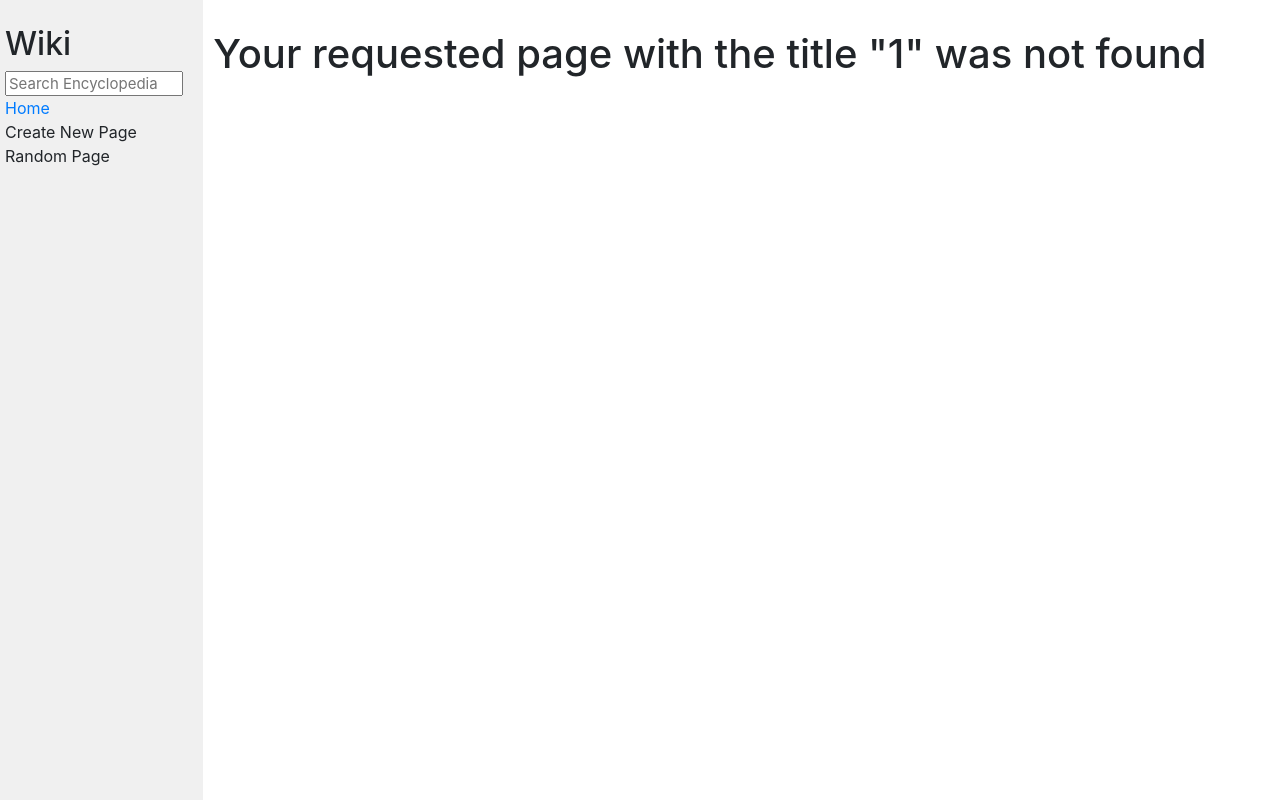
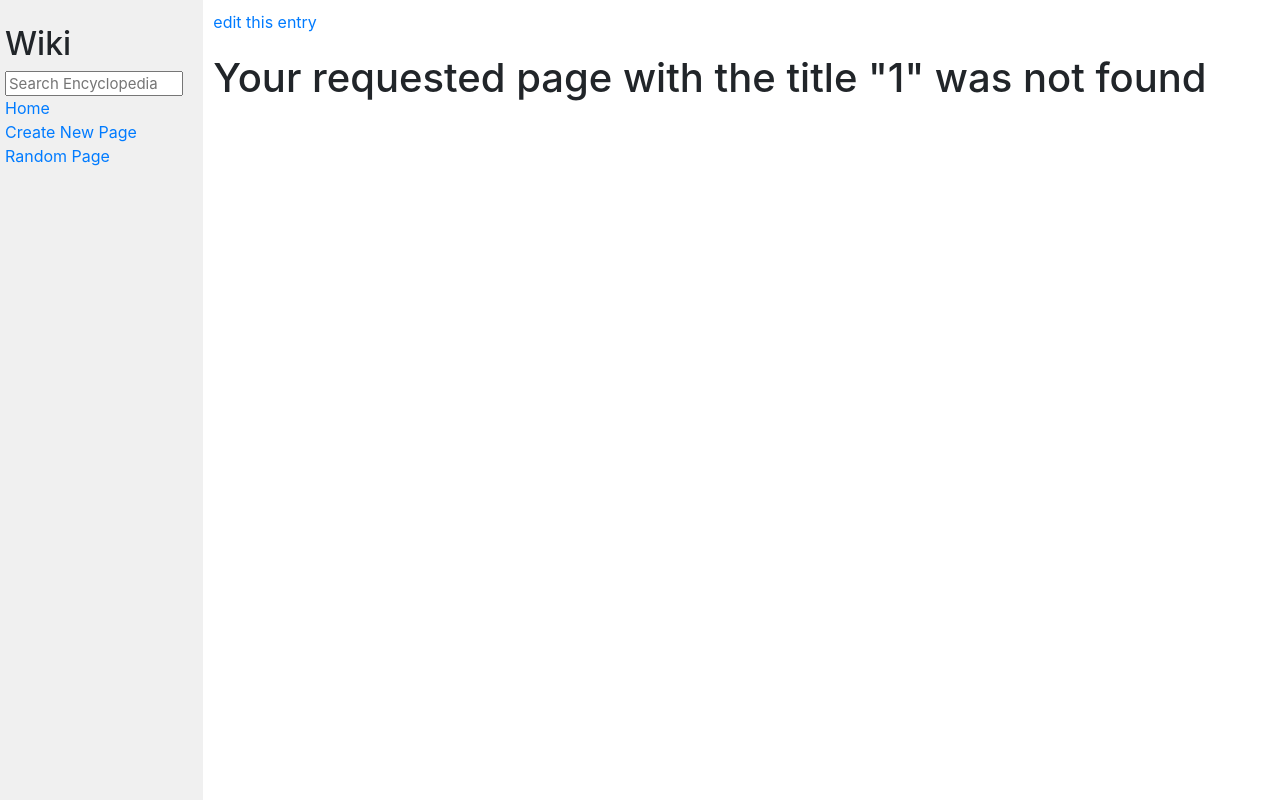
Before and after one commit to Hamed-Daneshvar/CS50Web, a Django app: page /wiki/1/ in a window 1280 px wide. Run offline with Django 3.2, Linux system fonts and the light colour scheme; some libraries are stand-ins or nearby versions.

Commit message:
add edit/create entry and choice random entry

```diff
--- a/wiki/encyclopedia/templates/encyclopedia/entry.html
+++ b/wiki/encyclopedia/templates/encyclopedia/entry.html
@@ -5,6 +5,7 @@
 {% endblock %}
 
 {% block body %}
+	<a href="{% url 'edit_entry' title %}">edit this entry</a>
 	{% if entry %}
 		{{ entry|safe }}
 	{% else %}
--- a/wiki/encyclopedia/templates/encyclopedia/layout.html
+++ b/wiki/encyclopedia/templates/encyclopedia/layout.html
@@ -19,10 +19,10 @@
                     <a href="{% url 'index' %}">Home</a>
                 </div>
                 <div>
-                    Create New Page
+                    <a href="{% url 'create_entry' %}">Create New Page</a>
                 </div>
                 <div>
-                    Random Page
+                    <a href="{% url 'random_entry' %}">Random Page</a>
                 </div>
                 {% block nav %}
                 {% endblock %}
--- a/wiki/encyclopedia/urls.py
+++ b/wiki/encyclopedia/urls.py
@@ -4,5 +4,8 @@ from . import views
 
 urlpatterns = [
     path("", views.index, name="index"),
+    path("new_wiki/", views.create_entry, name="create_entry"),
+    path("edit_entry/<str:title>/", views.edit_entry, name="edit_entry"),
+    path("random_entry/", views.random_entry, name="random_entry"),
     path("wiki/<str:title>/", views.entry, name="entry"),
 ]
--- a/wiki/encyclopedia/views.py
+++ b/wiki/encyclopedia/views.py
@@ -1,6 +1,10 @@
+import random
+
 from django.shortcuts import render
 from django.urls import reverse
 from django.http import HttpResponseRedirect
+from django import forms
+from django.contrib import messages
 
 from . import util
 
@@ -30,3 +34,54 @@ def entry(request, title):
     return render(request, "encyclopedia/entry.html", {
         "title": title, "entry": entry
     })
+
+
+class EntryForm(forms.Form):
+    title = forms.CharField(max_length=255, label="Title")
+    text = forms.CharField(label="content", widget=forms.Textarea(attrs=
+                {'placeholder': 'Type your text as Markdown'}))
+
+def create_entry(request):
+    if request.method == "POST":
+        form = EntryForm(request.POST)
+        if form.is_valid():
+            title = form.cleaned_data["title"]
+            text = form.cleaned_data["text"]
+            if util.get_entry(title):
+                message_text = "The entry with this title already exist! " \
+                                "please choose another title"
+                messages.error(request, message_text)
+                return render(request, "encyclopedia/entry_form.html", {
+                    "form":form
+                })
+
+            else:
+                util.save_entry(title, text)
+                return HttpResponseRedirect(reverse("entry", args=[title]))
+
+    return render(request, "encyclopedia/entry_form.html", {
+        "form":EntryForm()
+    })
+
+
+def edit_entry(request, title):
+    content = util.get_entry(title)
+    form = EntryForm(initial={"title":title, "text": content})
+
+    if request.method == "POST":
+        form = EntryForm(request.POST)
+        if form.is_valid():
+            title = form.cleaned_data["title"]
+            text = form.cleaned_data["text"]
+            util.save_entry(title, text)
+            return HttpResponseRedirect(reverse("entry", args=[title]))
+
+    return render(request, "encyclopedia/entry_form.html", {
+        "form":form
+    })
+
+
+def random_entry(request):
+    entries = util.list_entries()
+    title = random.choice(entries)
+    return HttpResponseRedirect(reverse("entry", args=[title]))
```
Also changed, not shown: wiki/encyclopedia/templates/encyclopedia/entry_form.html (added, +19 -0 lines).
